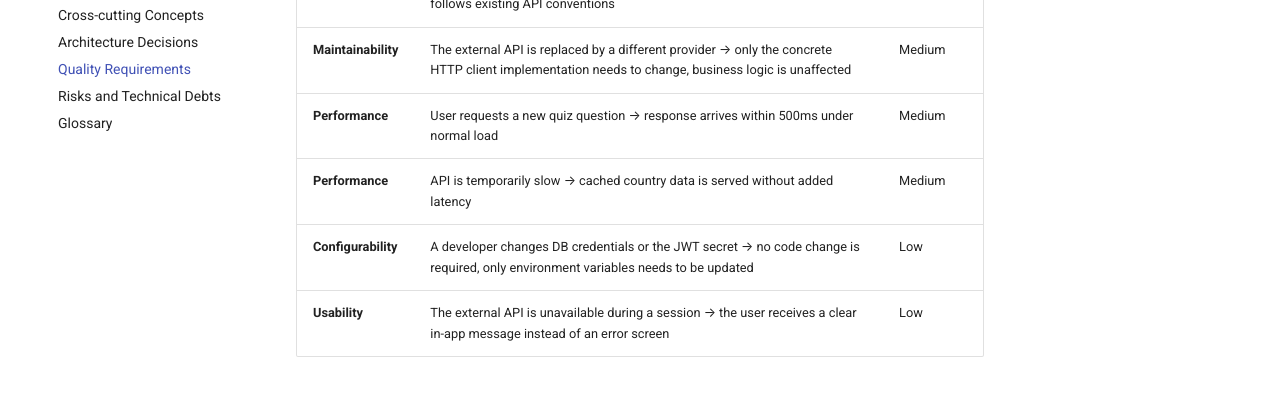
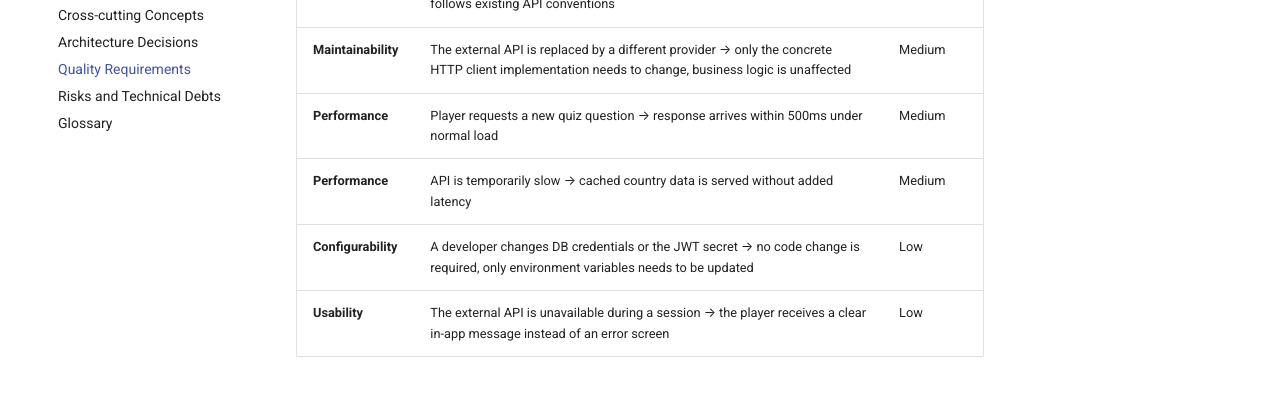
Before and after one commit to r0135tE1/sqs, an MkDocs documentation site: the page built from docs/architecture/10_quality_requirements.md, in a window 1280 px wide. Shown: the part 419-828 px from the top of the page. Built offline with MkDocs 1.6.1 and Material for MkDocs 9.7.7, drawn with Linux system fonts in a browser that asks for light colours.

Commit message:
changed user to player where possible

```diff
--- a/docs/architecture/10_quality_requirements.md
+++ b/docs/architecture/10_quality_requirements.md
@@ -10,7 +10,7 @@ The most important quality goals are defined in [Section 1 – Introduction and
 | ------------- | ---------- | ---------- |
 | **Maintainability** | A developer adds a new endpoint → existing tests still pass, new endpoint follows existing API conventions | Medium |
 | **Maintainability** | The external API is replaced by a different provider → only the concrete HTTP client implementation needs to change, business logic is unaffected | Medium |
-| **Performance** | User requests a new quiz question → response arrives within 500ms under normal load | Medium |
+| **Performance** | Player requests a new quiz question → response arrives within 500ms under normal load | Medium |
 | **Performance** | API is temporarily slow → cached country data is served without added latency | Medium |
 | **Configurability** | A developer changes DB credentials or the JWT secret → no code change is required, only environment variables needs to be updated | Low |
-| **Usability** | The external API is unavailable during a session → the user receives a clear in-app message instead of an error screen | Low |
+| **Usability** | The external API is unavailable during a session → the player receives a clear in-app message instead of an error screen | Low |
```
Also changed, not shown: docs/architecture/04_solution_strategy.md (+1 -1 lines), docs/architecture/05_building_block_view.md (+1 -1 lines), docs/architecture/06_runtime_view.md (+2 -2 lines), docs/architecture/11_risks_and_technical_debts.md (+2 -2 lines), docs/architecture/12_glossary.md (+1 -2 lines).
